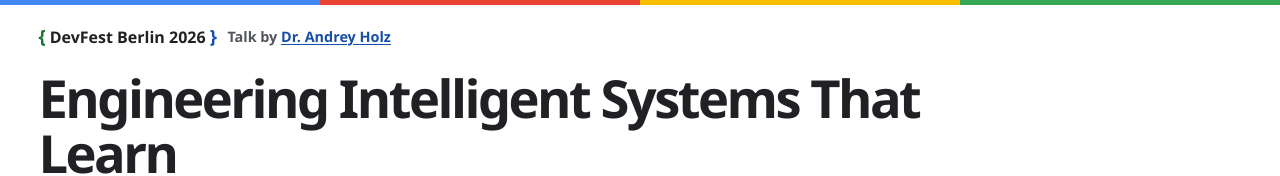
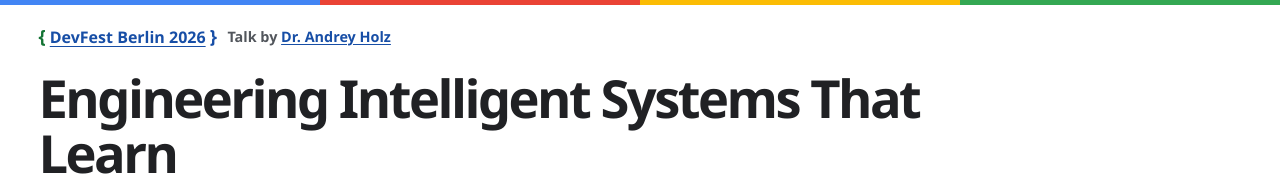
Before and after one commit to DerAndr/devfest-berlin-2026, a plain HTML site: page index.html in a window 1280 px wide. Shown: the top 176 px of the page. Drawn offline with Linux system fonts and the light colour scheme.

Commit message:
Update index.html
link added to devfest website

```diff
--- a/index.html
+++ b/index.html
@@ -194,7 +194,7 @@
 <header>
   <div class="wrap">
     <div class="masthead">
-      <p class="event"><strong><span class="brace" aria-hidden="true">{</span> DevFest Berlin 2026 <span class="brace" aria-hidden="true">}</span></strong> <span>Talk by <a href="https://www.linkedin.com/in/andrey-holz">Dr. Andrey Holz</a></span></p>
+      <p class="event"><strong><span class="brace" aria-hidden="true">{</span> <a href="https://2026.devfest-berlin.de/" target="_blank" rel="noopener noreferrer">DevFest Berlin 2026</a> <span class="brace" aria-hidden="true">}</span></strong> <span>Talk by <a href="https://www.linkedin.com/in/andrey-holz">Dr. Andrey Holz</a></span></p>
     </div>
     <h1>Engineering Intelligent Systems That Learn</h1>
     <div class="header-foot">
```
